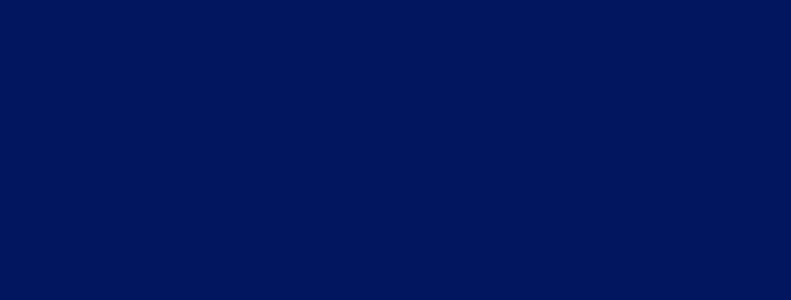
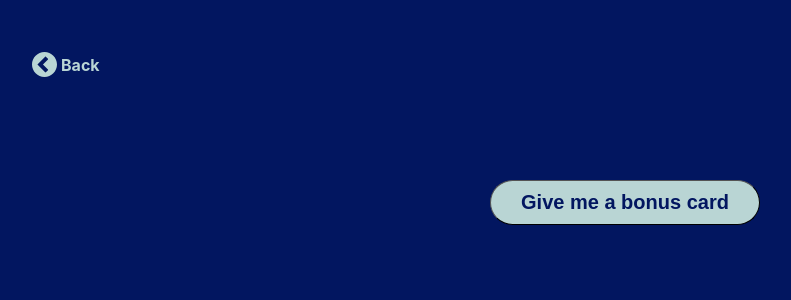
Before and after one commit to ninamansster/blue-frontend, a React (Create React App) app: page /mypage in a window 1280 px wide. Shown: the top 300 px of the page, without its empty margins (20-811 px from the left). Built offline with nearby package versions, Linux system fonts and the light colour scheme.

Commit message:
login, register and mypage minimum functionality

```diff
--- a/src/App.js
+++ b/src/App.js
@@ -6,7 +6,7 @@ import { Header } from './pages/components/Header'
 import { TopMenu } from './pages/components/TopMenu'
 import { NewUser } from './pages/components/Register'
 import { LoginUser } from './pages/components/Login'
-
+import { MyPage } from './pages/MyPage'
 
 export const App = () => {
   return (
@@ -27,8 +27,10 @@ export const App = () => {
       <Route path="/cards/:cardID" exact>
         <DetailsPage />
       </Route>
-      <Route path="/like" exact>
-        My page
+      <Route path="/mypage" exact>
+        <section>
+          <MyPage />
+        </section>
       </Route>
     </Router>
   )
--- a/src/index.css
+++ b/src/index.css
@@ -298,6 +298,18 @@ form {
   margin-top: 100px;
 }
 
+.myPage {
+  margin-top: 150px;
+  display: flex;
+  flex-direction: column;
+  align-items: center;
+  justify-content: center;
+}
+
+.myPage button {
+  max-width: 300px;
+}
+
 button {
   font-size: 20px;
   appearance: none;
--- a/src/pages/DetailsPage.js
+++ b/src/pages/DetailsPage.js
@@ -138,7 +138,6 @@ export const DetailsPage = () => {
                     </LinkTo>}
                   <LikeWrapper>
                     <HeartCount
-
                       style={{ background: card.hearts > 0 ? '#ffadad' : '#f3f1f1' }} />
                     <Likes>x {card.hearts}</Likes>
                   </LikeWrapper>
--- /dev/null
+++ b/src/pages/MyPage.js
@@ -0,0 +1,63 @@
+import React, { useState } from 'react'
+import { Link } from 'react-router-dom'
+import { BackIcon } from './components/Backicon'
+
+const URL = 'https://auth-ninadisa.herokuapp.com/secrets'
+// const URL = 'http://localhost:8000/secrets'
+
+export const MyPage = () => {
+  const [message, setMessage] = useState('')
+  const [errorMessage, setErrorMessage] = useState('')
+
+  // Hämtar accessToken från localStorage i webbläsaren,
+  // och skickar in den i headers.
+
+  const handleSecret = () => {
+    const accessToken = window.localStorage.getItem('accessToken')
+
+    setErrorMessage('')
+    fetch(URL, {
+      method: 'GET',
+      headers: { Authorization: accessToken }
+    })
+      .then((res) => {
+        if (!res.ok) {
+          throw new Error('Access denied')
+        }
+        return res.json()
+      })
+      .then((json) => {
+        console.log(json)
+        setMessage(json.message)
+      })
+
+      .catch((err) => {
+        setErrorMessage(err.message)
+      })
+  }
+
+  return (
+    <div className="page">
+      <Link className="back" to="/">
+        <BackIcon /> Back
+        </Link>
+      <div className="superWrapper">
+
+        <div className="myPage">
+          <button
+            className="secret-button"
+            type="submit"
+            onClick={handleSecret}>
+            Give me a bonus card
+          </button>
+          <article>
+            <>
+              {errorMessage && <div className="error">{errorMessage}</div>}
+              <p className="superText">{message}</p>
+            </>
+          </article>
+        </div>
+      </div>
+    </div>
+  )
+}
--- a/src/pages/components/Login.js
+++ b/src/pages/components/Login.js
@@ -1,10 +1,11 @@
 import React, { useState } from 'react'
-import { useHistory } from 'react-router-dom'
+import { useHistory, Link } from 'react-router-dom'
+import { BackIcon } from './Backicon'
 
 const URL = 'https://auth-ninadisa.herokuapp.com/sessions'
 // const URL = 'http://localhost:8000/sessions'
 
-export const LoginUser = props => {
+export const LoginUser = () => {
   // useHistory this to route to "StartPage" when login succeeded.
   const history = useHistory()
 
@@ -12,7 +13,7 @@ export const LoginUser = props => {
   const [password, setPassword] = useState('')
   const [errorMessage, setErrorMessage] = useState('')
 
-  const onLoggedIn = event => {
+  const onLoggedIn = (event) => {
     event.preventDefault()
 
     fetch(URL, {
@@ -20,7 +21,7 @@ export const LoginUser = props => {
       body: JSON.stringify({ email, password }),
       headers: { 'Content-Type': 'application/json' }
     })
-      .then(res => {
+      .then((res) => {
         if (!res.ok) {
           throw new Error('The user was not found or entered password is wrong')
         }
@@ -30,23 +31,27 @@ export const LoginUser = props => {
       .then(({ accessToken }) => {
         if (accessToken) {
           window.localStorage.setItem('accessToken', accessToken)
-          history.push(`/secrets`)
+          history.push('/mypage')
         }
       })
-      .catch(err => {
+      .catch((err) => {
         setErrorMessage(err.message)
       })
   }
 
   return (
+    <div className="page">
       <div className="superWrapper">
+        <Link className="back" to="/">
+          <BackIcon /> Back
+        </Link>
         <form onSubmit={onLoggedIn}>
           <h2 className="superSteward">Login with email and password</h2>
           <label>
-          <input className="log-in" value={email} type="email" placeholder="Email" required onChange={event => setEmail(event.target.value)} />
+            <input className="log-in" value={email} type="email" placeholder="Email" required onChange={(event) => setEmail(event.target.value)} />
           </label>
           <label>
-          <input className="log-in" value={password} type="password" placeholder="Password" required onChange={event => setPassword(event.target.value)} />
+            <input className="log-in" value={password} type="password" placeholder="Password" required onChange={(event) => setPassword(event.target.value)} />
           </label>
           <button
             type="submit"
@@ -57,5 +62,6 @@ export const LoginUser = props => {
         </form>
         {errorMessage && <div>{errorMessage}</div>}
       </div>
+    </div>
   )
 }
--- a/src/pages/components/Register.js
+++ b/src/pages/components/Register.js
@@ -1,7 +1,9 @@
 import React, { useState } from 'react'
+import { Link } from 'react-router-dom'
+import { BackIcon } from './Backicon'
 
 const URL = 'https://auth-ninadisa.herokuapp.com/users'
-//const URL = 'http://localhost:8000/users'
+// const URL = 'http://localhost:8000/users'
 
 export const NewUser = () => {
   const [name, setName] = useState('')
@@ -10,15 +12,15 @@ export const NewUser = () => {
   const [errorMessage, setErrorMessage] = useState('')
   const [message, setMessage] = useState('')
 
-  const handleSubmit = event => {
+  const handleSubmit = (event) => {
     event.preventDefault()
 
     fetch(URL, {
-      method: "POST",
+      method: 'POST',
       body: JSON.stringify({ name, email, password }),
-      headers: { "Content-Type": "application/json" }
+      headers: { 'Content-Type': 'application/json' }
     })
-      .then(res => {
+      .then((res) => {
         if (!res.ok) {
           throw new Error('Could not create user')
         }
@@ -32,31 +34,35 @@ export const NewUser = () => {
         setPassword('')
       })
 
-      .catch(err => {
+      .catch((err) => {
         console.log('error:', err)
         setErrorMessage(err.message)
       })
   }
 
   return (
+    <div className="page">
       <div className="superWrapper">
         <form onSubmit={handleSubmit}>
-        <h2 className="superSteward">Fill in your name, email and password to get our newsletter</h2>
+          <Link className="back" to="/">
+            <BackIcon /> Back
+          </Link>
+          <h2 className="superSteward">Fill in your name, email and password to get a new card every day</h2>
           <div className="login-form">
             <label>
-            <input className="register" value={name} type="text" placeholder="My name > 4 characters" required onChange={event => setName(event.target.value)} />
+              <input className="register" value={name} type="text" placeholder="My name > 4 characters" required onChange={(event) => setName(event.target.value)} />
             </label>
             <label>
-            <input className="register" value={email} type="email" placeholder="Email" required onChange={event => setEmail(event.target.value)} />
+              <input className="register" value={email} type="email" placeholder="Email" required onChange={(event) => setEmail(event.target.value)} />
             </label>
             <label>
-            <input className="register" value={password} type="password" placeholder="Password > 4 characters" required onChange={event => setPassword(event.target.value)} />
+              <input className="register" value={password} type="password" placeholder="Password > 4 characters" required onChange={(event) => setPassword(event.target.value)} />
             </label>
           </div>
           <button
             className="button"
             type="submit"
-          disabled={name.length < 4 || password.length < 4 ? true : false}
+            disabled={!!(name.length < 4 || password.length < 4)}
             onClick={handleSubmit}>
             SIGN UP
           </button>
@@ -64,5 +70,6 @@ export const NewUser = () => {
         {errorMessage && <div><p>{errorMessage}</p></div>}
         {message && <div><p>{message}</p></div>}
       </div>
+    </div>
   )
 }
--- a/src/pages/components/navigation/MoreMenu.js
+++ b/src/pages/components/navigation/MoreMenu.js
@@ -22,7 +22,7 @@ const DotText = styled.div`
   color: #d5f5f4;
   font-size:12px;
   font-weight:500;
-  margin: 1px;
+  margin: 1px 5px;
 `
 
 export const More = () => {
@@ -30,7 +30,6 @@ export const More = () => {
     <>
       <MoreMenu>
         <Link to="/login">
-
           <DotWrapper>
             <Dot />
             <DotText>LOG IN</DotText>
```
Also changed, not shown: src/pages/components/header.css (deleted, +0 -102 lines), src/pages/components/media/matthew.jpg (deleted). Lines whose indentation alone changed are shown as unchanged.
